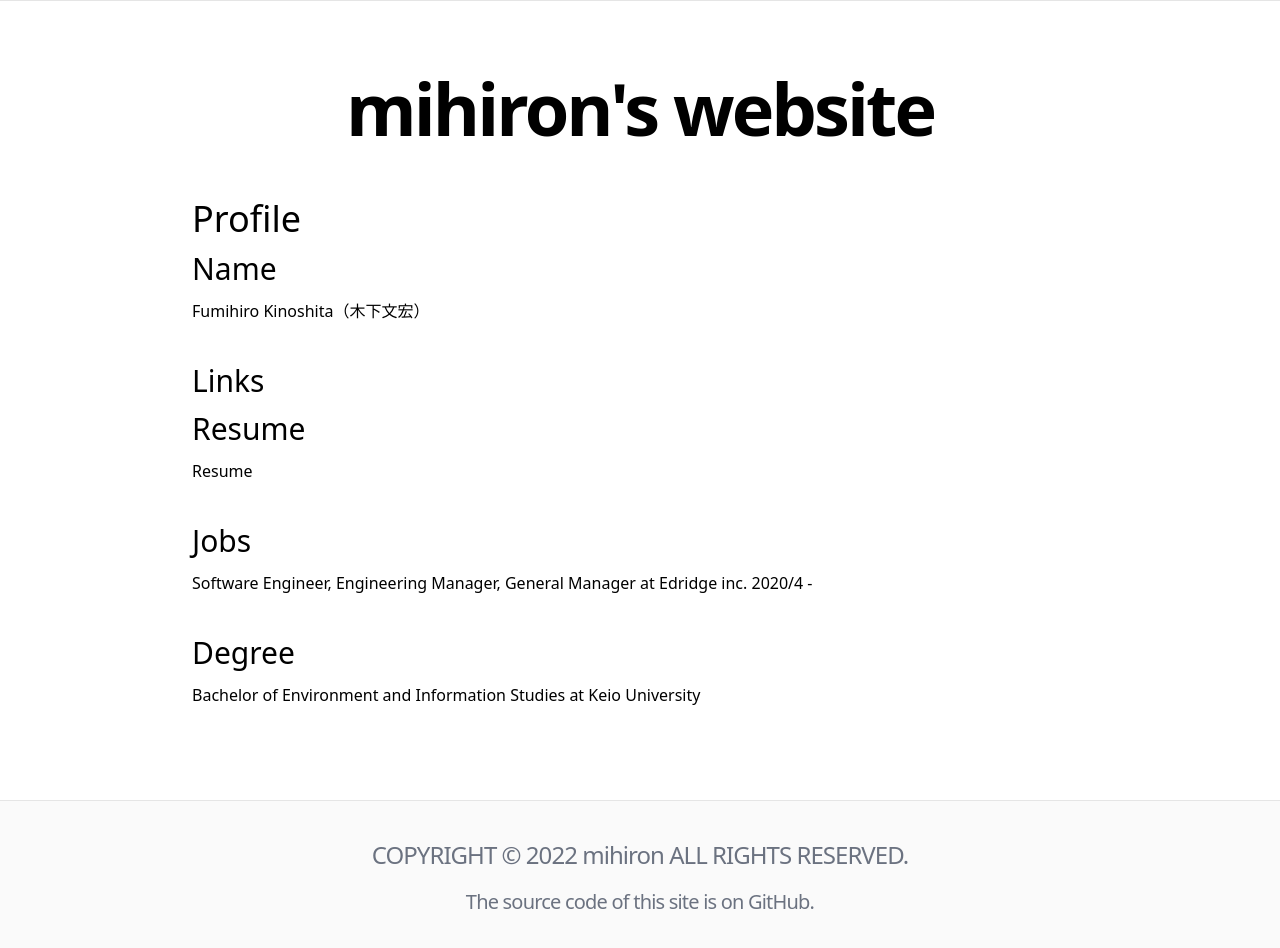
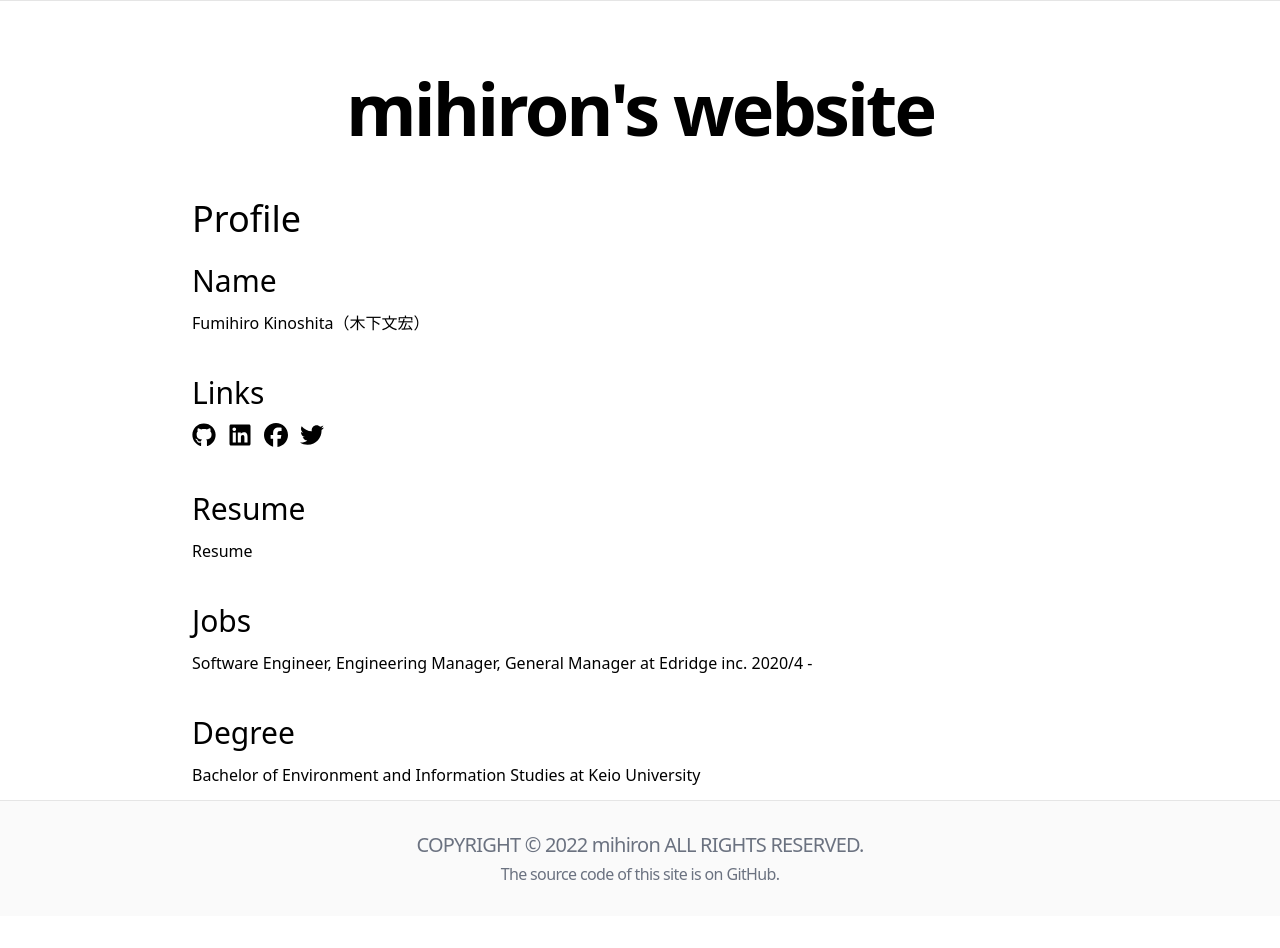
Before and after one commit to mihiron/mihiron.github.io, a Next.js app: page / in a window 1280 px wide. Shown: the top 948 px of the page. After the commit the page ends 916 px from the top, so only its background shows below. Built offline with nearby package versions, Linux system fonts and the light colour scheme.

Commit message:
Add fort awesome

```diff
--- a/components/footer.tsx
+++ b/components/footer.tsx
@@ -4,14 +4,15 @@ const Footer = () => {
   return (
     <footer className="bg-neutral-50 border-t border-neutral-200">
       <Container>
-        <div className="max-w-4xl mx-auto py-10 items-center">
-          <h3 className="text-2xl tracking-tighter leading-tight text-center text-gray-500 mb-5">
+        <div className="max-w-4xl mx-auto py-8 items-center">
+          <h3 className="text-xl tracking-tighter leading-tight text-center text-gray-500 mb-2">
             COPYRIGHT © 2022 mihiron ALL RIGHTS RESERVED.
           </h3>
-          <div className="text-xl tracking-tighter leading-tight text-center text-gray-500">
+          <div className="text-l tracking-tighter leading-tight text-center text-gray-500">
             The source code of this site is on&nbsp;
             <a
               href='https://github.com/mihiron'
+              target='_blank'
               rel='noopener noreferrer'
               className='hover:underline'
             >
--- a/components/hero-post.tsx
+++ b/components/hero-post.tsx
@@ -1,3 +1,5 @@
+import { FontAwesomeIcon } from "@fortawesome/react-fontawesome";
+import { faGithub, faLinkedin, faFacebook, faTwitter } from "@fortawesome/free-brands-svg-icons";
 import Link from 'next/link'
 
 type Props = {
@@ -12,7 +14,7 @@ const HeroPost = ({
   return (
     <section className="max-w-4xl mx-auto">
       <div className="md:gap-x-16 lg:gap-x-8 mb-20 md:mb-28">
-        <h3 className='mb-3 text-4xl'>
+        <h3 className='mb-6 text-4xl'>
           Profile
         </h3>
         <h4 className='mb-3 text-3xl'>
@@ -24,6 +26,56 @@ const HeroPost = ({
         <h4 className='mb-3 text-3xl'>
           Links
         </h4>
+        <ul className="flex mb-10">
+          <li className="mr-3">
+            <a
+              href="https://github.com/mihiron"
+              target='_blank'
+              rel='noopener noreferrer'
+            >
+              <FontAwesomeIcon
+                icon={faGithub}
+                className='w-6 h-6'
+              />
+            </a>
+          </li>
+          <li className="mr-3">
+            <a
+              href="https://www.linkedin.com/in/fkinoshita/"
+              target='_blank'
+              rel='noopener noreferrer'
+            >
+              <FontAwesomeIcon
+                icon={faLinkedin}
+                className='w-6 h-6'
+              />
+            </a>
+          </li>
+          <li className="mr-3">
+            <a
+              href="https://www.facebook.com/fumihiro.kinoshita"
+              target='_blank'
+              rel='noopener noreferrer'
+            >
+              <FontAwesomeIcon
+                icon={faFacebook}
+                className='w-6 h-6'
+              />
+            </a>
+          </li>
+          <li>
+            <a
+              href="https://twitter.com/mihiro___"
+              target='_blank'
+              rel='noopener noreferrer'
+            >
+              <FontAwesomeIcon
+                icon={faTwitter}
+                className='w-6 h-6'
+              />
+            </a>
+          </li>
+        </ul>
         <h4 className="mb-3 text-3xl">
           Resume
         </h4>
@@ -45,6 +97,7 @@ const HeroPost = ({
           Bachelor of Environment and Information Studies at&nbsp;
           <a
             href="https://www.keio.ac.jp/en/"
+            target='_blank'
             rel='noopener noreferrer'
             className='hover:underline'
           >
--- a/package.json
+++ b/package.json
@@ -8,6 +8,9 @@
     "typecheck": "tsc"
   },
   "dependencies": {
+    "@fortawesome/fontawesome-svg-core": "^6.2.0",
+    "@fortawesome/free-brands-svg-icons": "^6.2.0",
+    "@fortawesome/react-fontawesome": "^0.2.0",
     "classnames": "^2.3.1",
     "gray-matter": "^4.0.3",
     "next": "latest",
```
Also changed, not shown: 1 other file (tests, documents, lock files or other folders).
